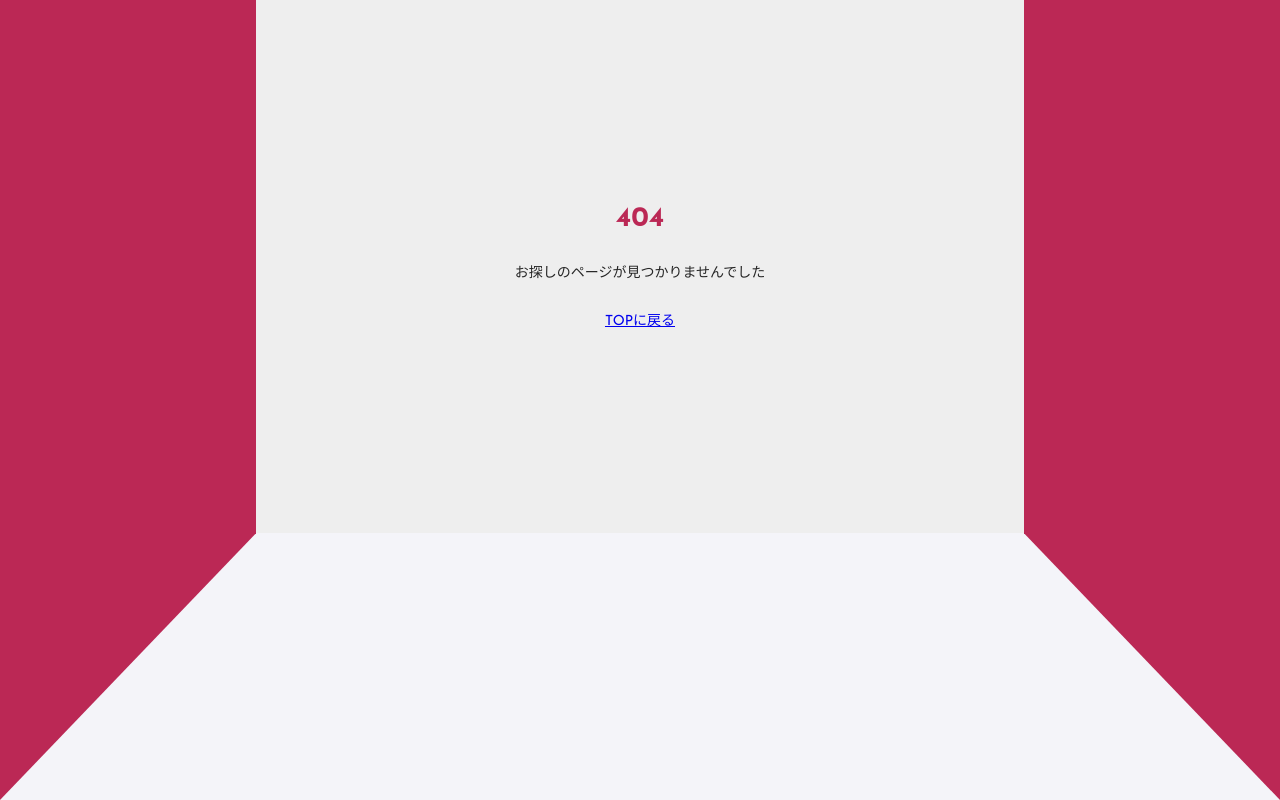
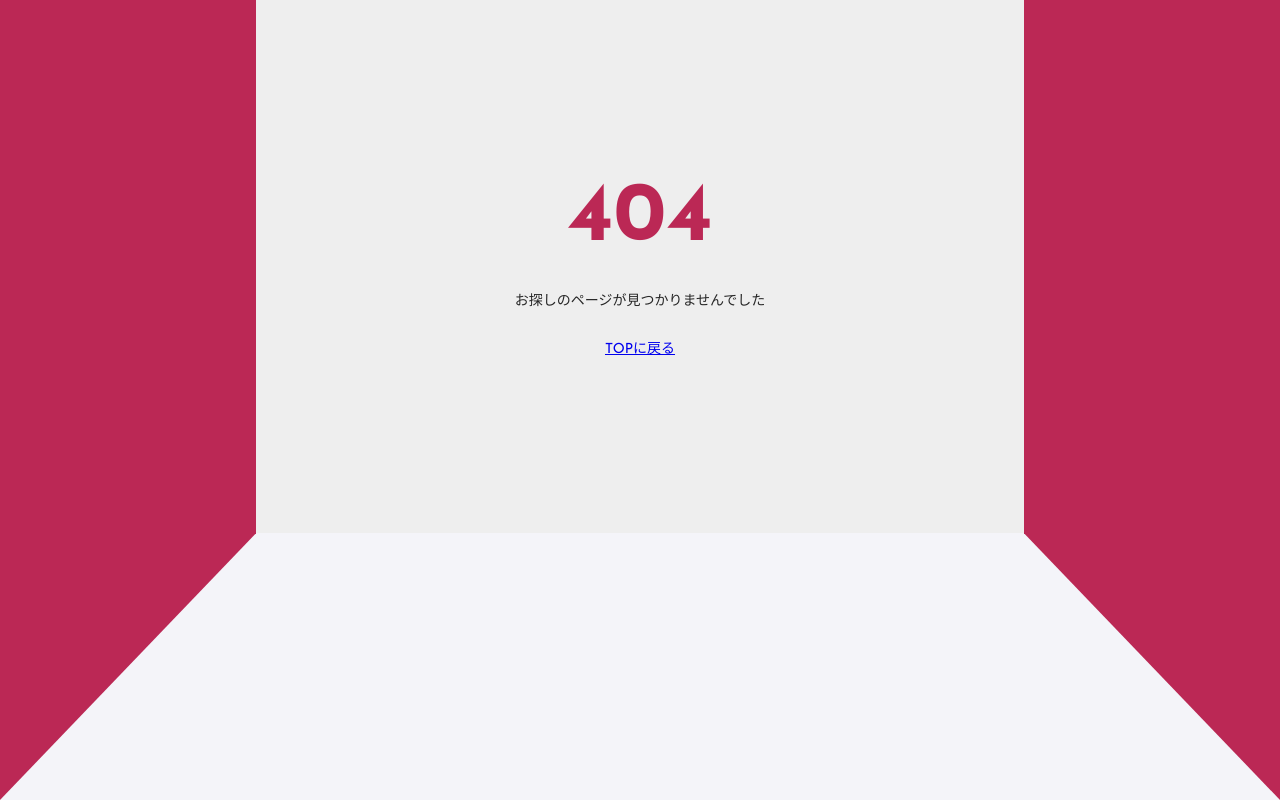
Before and after one commit to matsu-kaze/too4moorii, a PHP site: page /404.html in a window 1280 px wide. Run offline with PHP 8.4, Linux system fonts and the light colour scheme; some libraries are stand-ins or nearby versions; some web fonts are replaced.

Commit message:
404font修正

```diff
--- a/common/css/style.css
+++ b/common/css/style.css
@@ -186,7 +186,7 @@ p.josefin {
 }
 
 .l-none-title {
-  font-style: 6rem;
+  font-size: 6rem;
   color: #bb2855;
 }
 
--- a/common/scss/01_foundation/_font.scss
+++ b/common/scss/01_foundation/_font.scss
@@ -73,7 +73,7 @@ p {
 
 
 .l-none-title {
-  font-style: 6rem;
+  font-size: 6rem;
   color: v.$assort;
 }
 
```
Also changed, not shown: 1 other file.
